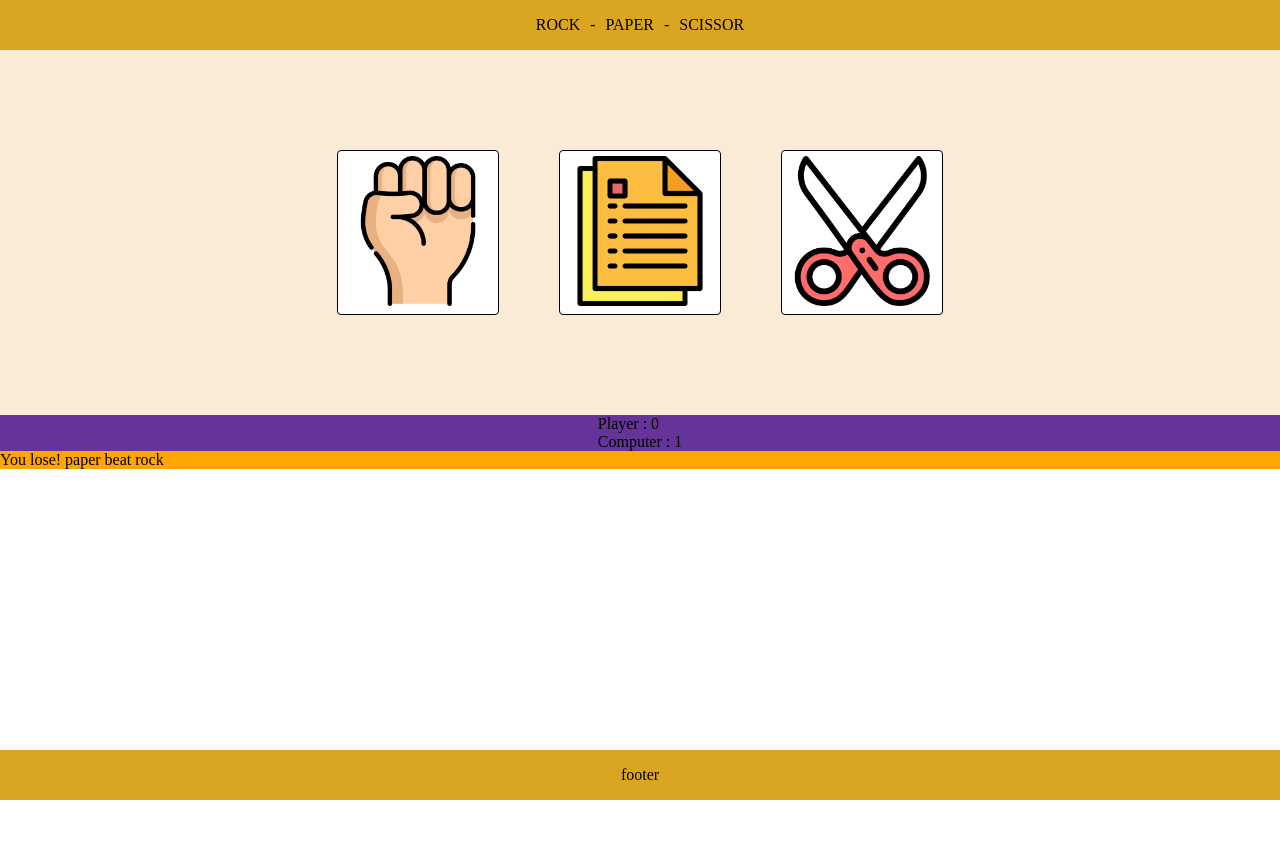
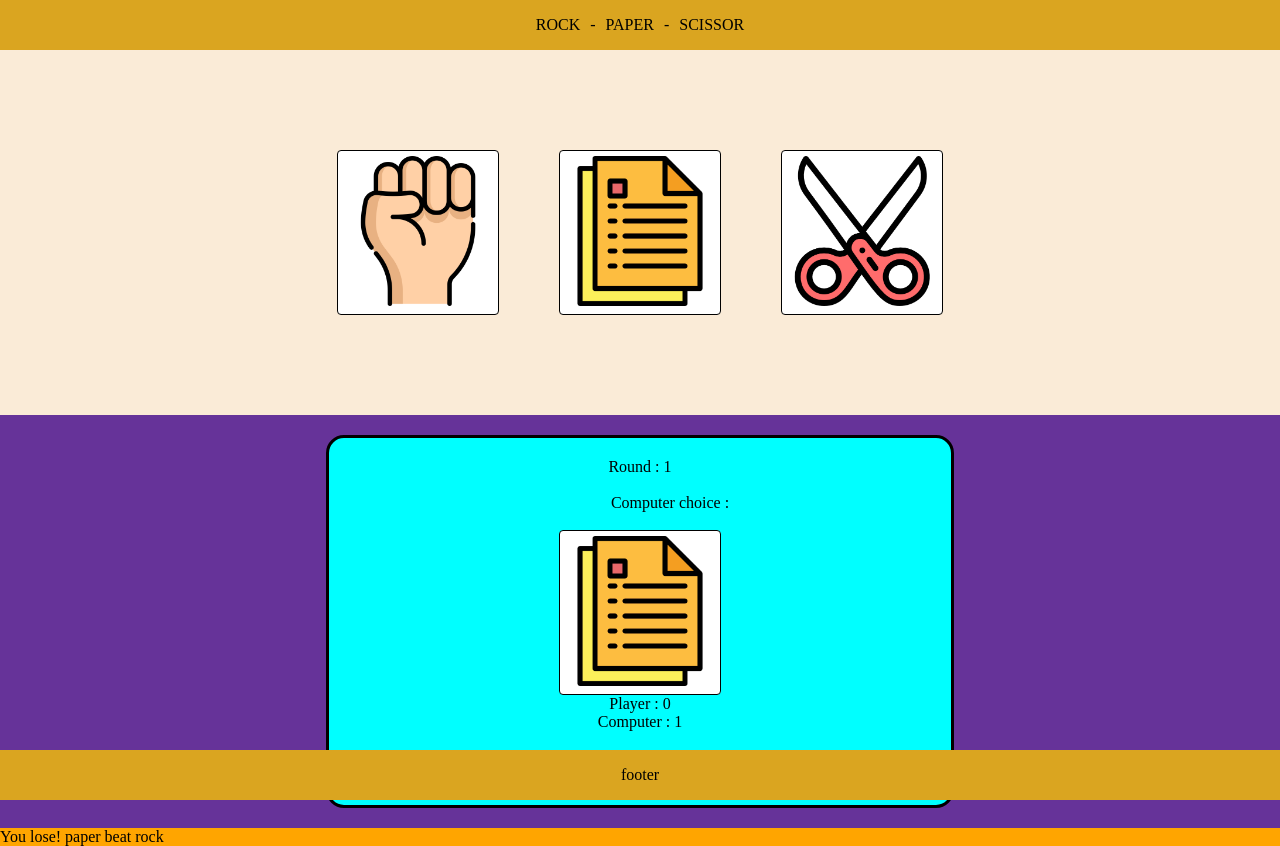
Before and after one commit to AlexForget/odin-rock-paper-cissor, a plain HTML site: page index.html in a window 1280 px wide. Both pictures are taken after a click on the button 418 px from the left and 232 px from the top of the page. Before the commit the page ends 800 px from the top, so only its background shows below. Drawn offline with Linux system fonts and the light colour scheme.

Commit message:
Ajout de l'affichage des scores, round et de l'image du choix ddu computer de façon dynamique

```diff
--- a/index.html
+++ b/index.html
@@ -18,7 +18,7 @@
             <li>SCISSOR</li>
         </ul>
     </header>
-    <main>
+    <main id="main">
         <button value="rock"><img src="images/fist.png" alt="A fist as a rock"></button>
         <button value="paper"><img src="images/paper.png" alt="Two piece of paper"></button>
         <button value="scissor"><img src="images/scissors.png" alt="A pair of scissor"/></button>
@@ -26,15 +26,22 @@
 
     <section id="score">
         <div id="affichage-score">
+            <div id="round-counter">
+                Round : 0
+            </div>
             <div>
                 Computer choice :
             </div>
-            <button ><img src="images/scissors.png" alt="A pair of scissor"/></button>
-            <div>
-                Round : 0
+            <button ><img id="computer-choice" src="images/scissors.png" alt="A pair of scissor"/></button>
+
+            <div id="player-score">
+                Player : 0
             </div>
-            <div>
-                Player : 0           Computer : 0
+            <div id="computer-score">
+                Computer : 0
+            </div>
+            <div id="final-result">
+
             </div>
         </div>
     </section>
--- a/script/script.js
+++ b/script/script.js
@@ -2,8 +2,17 @@
 
 let playerScore = 0;
 let computerScore = 0;
+let round = 0;
+
+/* ----- DÉCLARATIOM DES DOCUMENT QUERY ----- */
 const btnList = document.querySelectorAll("button");
 const result = document.querySelector("#result");
+const roundCounter = document.querySelector("#round-counter");
+const playerScoreDiv = document.querySelector("#player-score");
+const computerScoreDiv = document.querySelector("#computer-score");
+const finalResult = document.querySelector("#final-result");
+const imgComputerChoice = document.querySelector("#computer-choice");
+
 const score = document.querySelector("#score");
 
 score.setAttribute("style", "white-space: pre;");
@@ -12,9 +21,26 @@ score.setAttribute("style", "white-space: pre;");
 
 btnList.forEach((btn) => {
   btn.addEventListener("click", (e) => {
-    playARound(btn.value, computerPlay());
+    let indexComputerPlay = computerPlay();
+    computerChoiceImg(indexComputerPlay);
+    playARound(btn.value, indexComputerPlay);
   });
 });
+
+/* ----- FUNCTIONS ----- */
+
+// Modifier l'image de la sélection du computer selon le choix aléatoire
+let computerChoiceImg = (choice) => {
+  if (choice === "paper") {
+    document.querySelector("#computer-choice").src = "images/paper.png";
+  }
+  if (choice === "scissor") {
+    document.querySelector("#computer-choice").src = "images/scissors.png";
+  }
+  if (choice === "rock") {
+    document.querySelector("#computer-choice").src = "images/fist.png";
+  }
+};
 
 // Déterminer de façon aléatoire le choix de l'ordinateur
 let computerPlay = () => {
@@ -25,7 +51,7 @@ let computerPlay = () => {
 
 // Mettre fin à la partie quand un joueur atteind le score de 5
 let checkEndgame = (winner) => {
-  score.textContent += `\r\n\r\n${winner} as won the game`;
+  finalResult.textContent += `\r\n\r\n${winner} as won the game`;
   btnList.forEach((btn) => {
     btn.disabled = true;
   });
@@ -33,6 +59,7 @@ let checkEndgame = (winner) => {
 
 // Determiner le gagnant d'une round de roche papier scisseau et calculer le score
 let playARound = (userPlay, computerPlay) => {
+  round++;
   if (computerPlay == "rock" && userPlay == "scissor") {
     result.textContent = `You lose! ${computerPlay} beat ${userPlay}`;
     computerScore++;
@@ -55,7 +82,8 @@ let playARound = (userPlay, computerPlay) => {
     result.textContent = `It's a tie! ${computerPlay} equal ${userPlay}`;
   }
 
-  score.textContent = `Player : ${playerScore}\r\nComputer : ${computerScore}`;
+  UpdateScoreAndRound();
+
   if (playerScore === 5) {
     checkEndgame("Player");
   }
@@ -63,3 +91,10 @@ let playARound = (userPlay, computerPlay) => {
     checkEndgame("Computer");
   }
 };
+
+// Mettre à jour l'affichage de la round et des scores
+let UpdateScoreAndRound = () => {
+  roundCounter.textContent = `Round : ${round}`;
+  playerScoreDiv.textContent = `Player : ${playerScore}`;
+  computerScoreDiv.textContent = `Computer : ${computerScore}`;
+};
```
